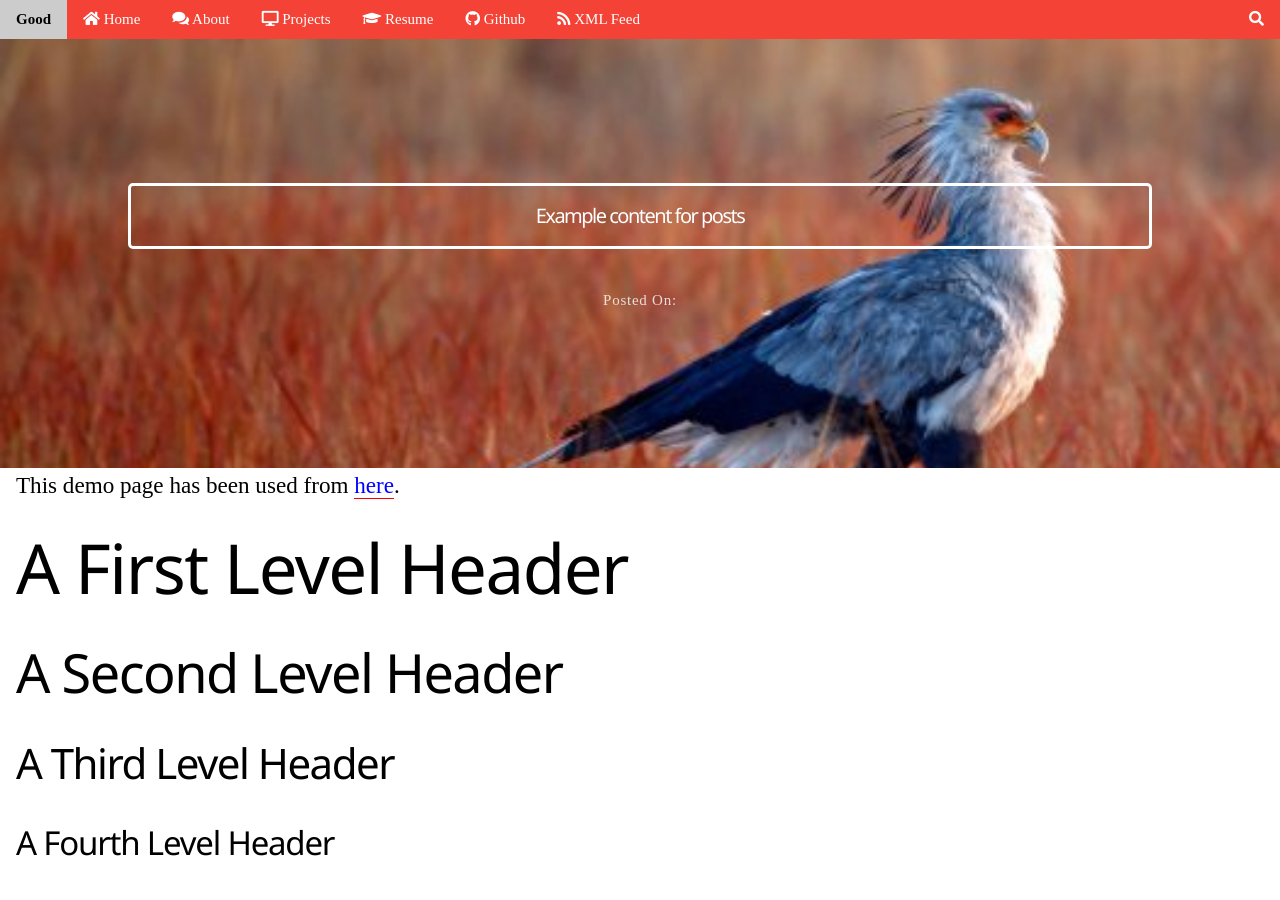
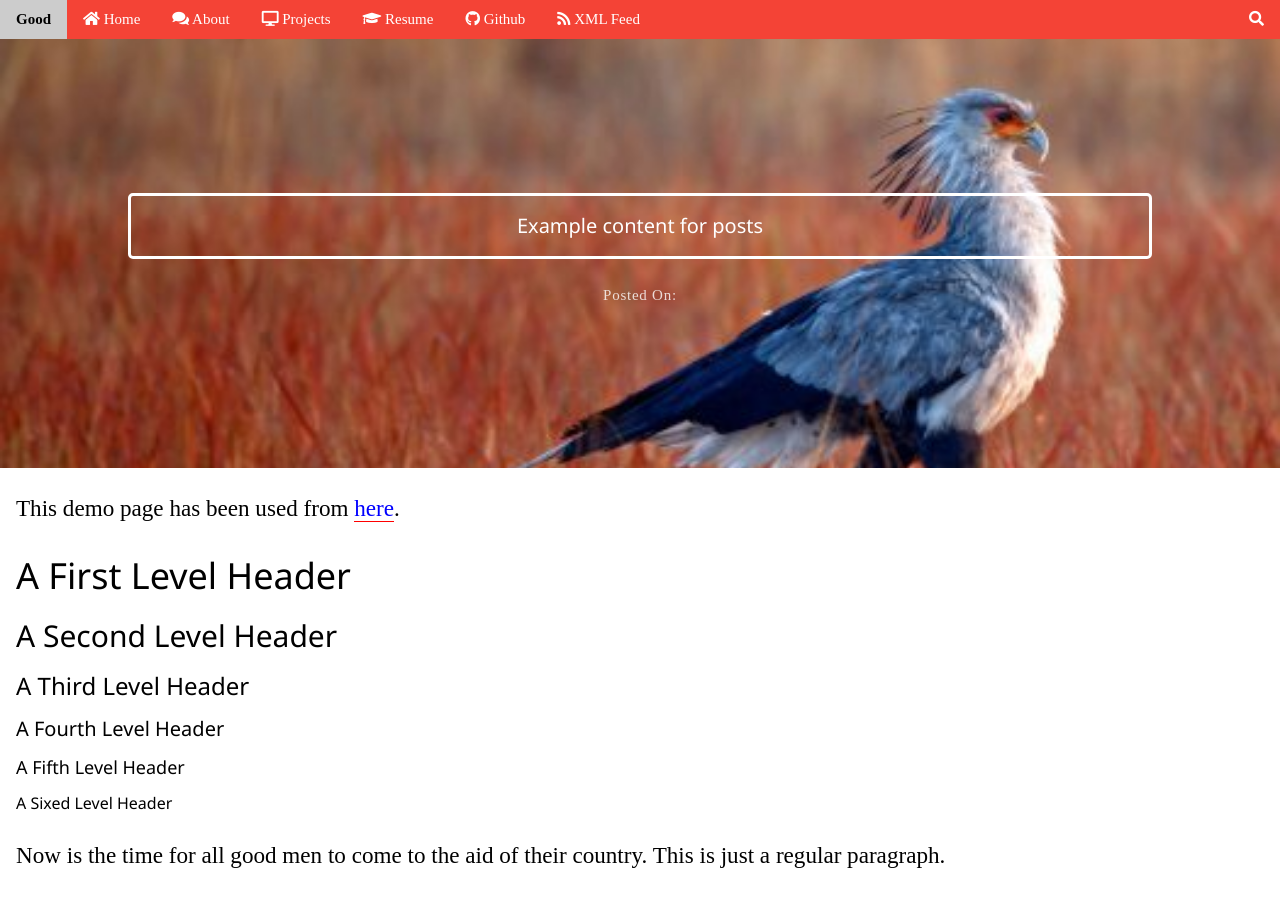
Before and after one commit to chipprogrammers/Good, a Jekyll site: the page built from _posts/2016-06-04-example-content.md, in a window 1280 px wide and 900 px high. Built offline with Jekyll 4.4.1, drawn with Linux system fonts in a browser that asks for light colours; comment, search, counter and statistics services are not loaded.

Commit message:
Update main_unminified.css

```diff
--- a/assets/css/main_unminified.css
+++ b/assets/css/main_unminified.css
@@ -98,55 +98,6 @@ blockquote {
     line-height: 1.45833333;
   }
 }*/
-p {
-  margin-top: 0;
-}
-
-h1,
-h2,
-h3,
-h4,
-h5,
-h6 {
-  font-weight: 300;
-  letter-spacing: -.1rem;
-  margin-bottom: 2.0rem;
-  margin-top: 0;
-}
-
-h1 {
-  font-size: 4.6rem;
-  line-height: 1.2;
-}
-
-h2 {
-  font-size: 3.6rem;
-  line-height: 1.25;
-}
-
-h3 {
-  font-size: 2.8rem;
-  line-height: 1.3;
-}
-
-h4 {
-  font-size: 2.2rem;
-  letter-spacing: -.08rem;
-  line-height: 1.35;
-}
-
-h5 {
-  font-size: 1.8rem;
-  letter-spacing: -.05rem;
-  line-height: 1.5;
-}
-
-h6 {
-  font-size: 1.6rem;
-  letter-spacing: 0;
-  line-height: 1.4;
-}
-
 @media (min-width: 480px) {
   .myFont {
     font-size: calc(0.875rem + ((1vw - 4.8px) * 1.25));
```
